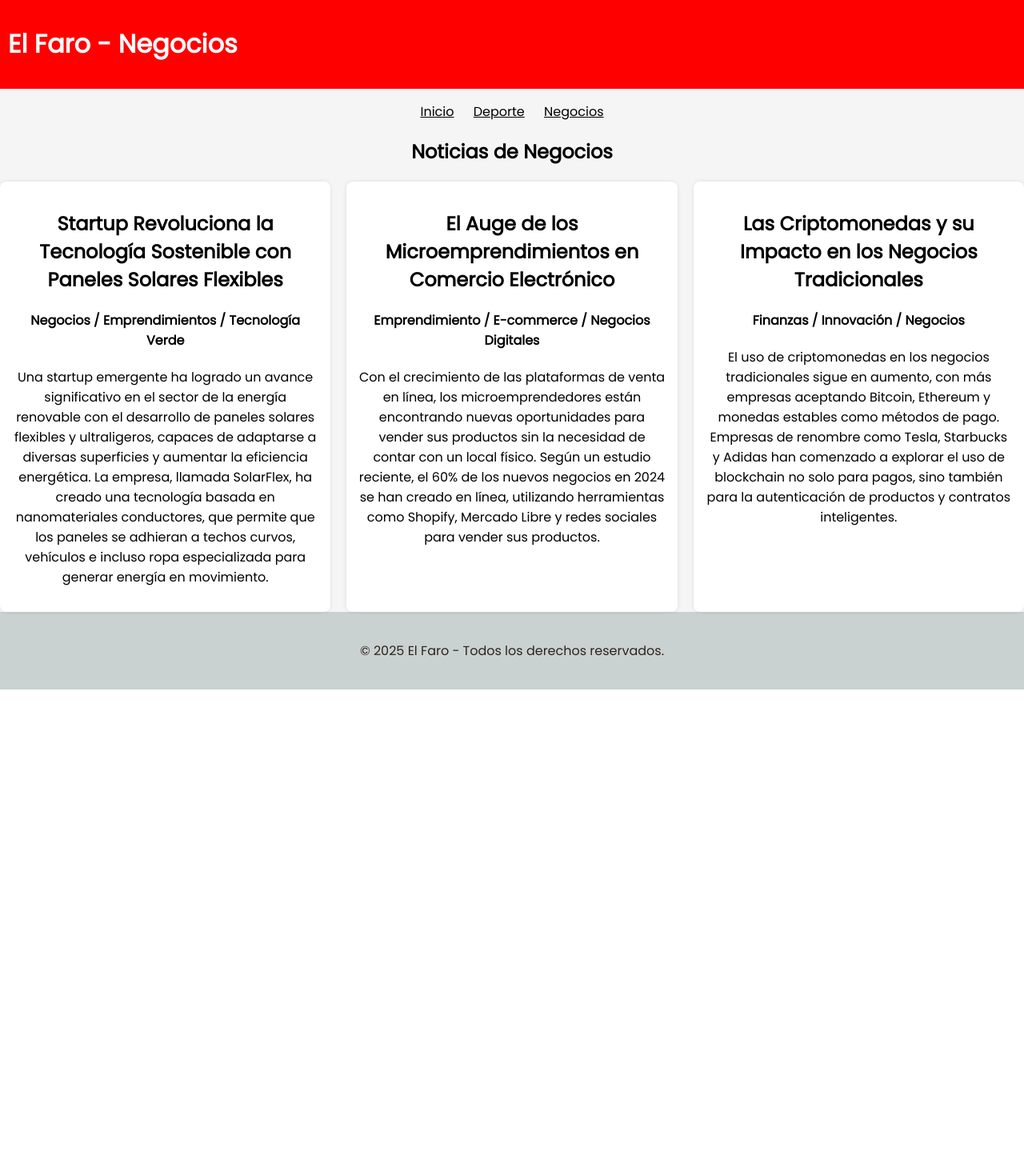
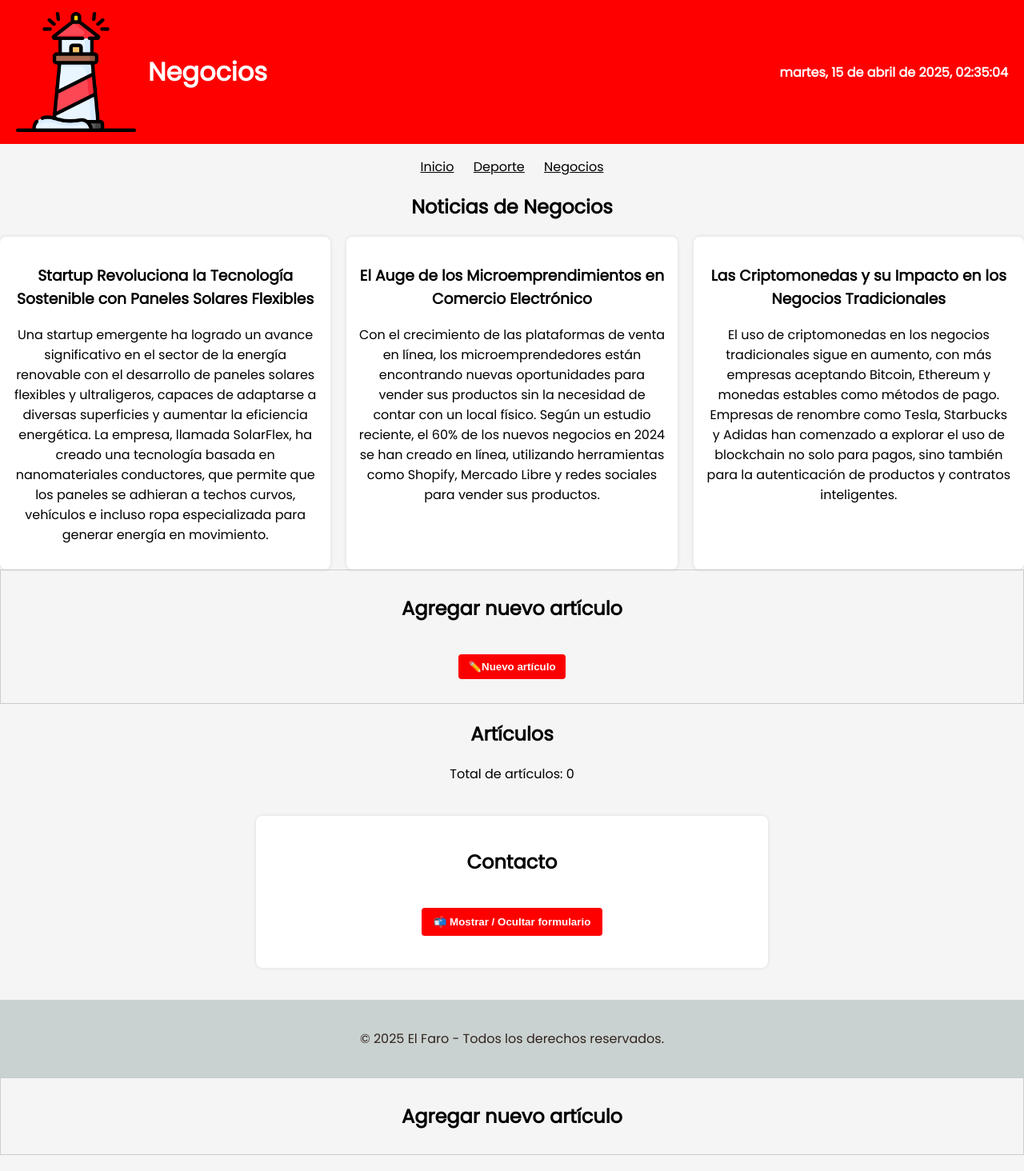
Before and after one commit to Ferxoo0805/ElFaro, a PHP site: page /negocios.html in a window 1280 px wide. Shown: the whole page at 80% size. Before the commit the page ends 862 px from the top, so only its background shows below. Run offline with PHP 8.4, Linux system fonts and the light colour scheme.

Commit message:
Add files via upload

```diff
--- a/negocios.html
+++ b/negocios.html
@@ -9,7 +9,11 @@
 </head>
 <body>
     <header>
-        <h1>El Faro - Negocios</h1>
+        <div class="izquierda">
+            <img src="logo.png" alt="Logo de El Faro" width="150">
+            <h1>Negocios</h1>
+        </div>
+        <div id="fecha-hora" class="reloj"></div>
     </header>
     <nav>
         <ul>
@@ -22,30 +26,114 @@
         <h2>Noticias de Negocios</h2>
         <div class="grilla">
             <article>
-                <h1>Startup Revoluciona la Tecnología Sostenible con Paneles Solares Flexibles</h1>
-                <h4>Negocios / Emprendimientos / Tecnología Verde</h4>
-                <p>Una startup emergente ha logrado un avance significativo en el sector de la energía renovable con el desarrollo de paneles solares flexibles y ultraligeros, capaces de adaptarse a diversas superficies y aumentar la eficiencia energética.
-
-                    La empresa, llamada SolarFlex, ha creado una tecnología basada en nanomateriales conductores, que permite que los paneles se adhieran a techos curvos, vehículos e incluso ropa especializada para generar energía en movimiento.</p>
+                <h3>Startup Revoluciona la Tecnología Sostenible con Paneles Solares Flexibles</h3>
+                <p>Una startup emergente ha logrado un avance significativo en el sector de la energía renovable con el desarrollo de paneles solares flexibles y ultraligeros, capaces de adaptarse a diversas superficies y aumentar la eficiencia energética. La empresa, llamada SolarFlex, ha creado una tecnología basada en nanomateriales conductores, que permite que los paneles se adhieran a techos curvos, vehículos e incluso ropa especializada para generar energía en movimiento.</p>
                 </article>
                 <article>
-                <h1>El Auge de los Microemprendimientos en Comercio Electrónico</h1>
-                <h4>Emprendimiento / E-commerce / Negocios Digitales</h4>
+                <h3>El Auge de los Microemprendimientos en Comercio Electrónico</h3>
                 <p>Con el crecimiento de las plataformas de venta en línea, los microemprendedores están encontrando nuevas oportunidades para vender sus productos sin la necesidad de contar con un local físico.
 
                     Según un estudio reciente, el 60% de los nuevos negocios en 2024 se han creado en línea, utilizando herramientas como Shopify, Mercado Libre y redes sociales para vender sus productos.</p>
                 </article>
                 <article>
-                <h1>Las Criptomonedas y su Impacto en los Negocios Tradicionales</h1>
-                <h4>Finanzas / Innovación / Negocios</h4>
+                <h3>Las Criptomonedas y su Impacto en los Negocios Tradicionales</h3>
                 <p>El uso de criptomonedas en los negocios tradicionales sigue en aumento, con más empresas aceptando Bitcoin, Ethereum y monedas estables como métodos de pago.
 
                     Empresas de renombre como Tesla, Starbucks y Adidas han comenzado a explorar el uso de blockchain no solo para pagos, sino también para la autenticación de productos y contratos inteligentes.</p>
                 </article>
             </div>
+            <section class="nuevo-articulo">
+                <h2>Agregar nuevo artículo</h2>
+                <button id="mostrar-formulario" class="boton-toggle">✏️Nuevo artículo</button>
+                <form id="formulario-articulo">
+                  <input type="text" id="titulo" placeholder="Título del artículo" required>
+                  <textarea id="contenido" placeholder="Contenido del artículo" required></textarea>
+                  <button type="submit">Agregar</button>
+                </form>
+              </section>
+              <section id="seccion-articulos">
+                <h2>Artículos</h2>
+                <p id="contador-articulos">Total de artículos: 0</p>
+                <div id="lista-articulos"></div>
+              </section>
+              <section class="contacto">
+                <h2>Contacto</h2>
+                <button id="mostrar-contacto" class="boton-toggle">📬 Mostrar / Ocultar formulario</button>
+                <form id="formulario-contacto">
+                  <input type="text" id="nombre" placeholder="Tu nombre" required>
+                  <textarea id="mensaje" placeholder="Escribe tu mensaje" required></textarea>
+                  <button type="submit">Enviar</button>
+                </form>
+              </section>
     </main>
     <footer>
         <p>&copy; 2025 El Faro - Todos los derechos reservados.</p>
     </footer>
+    <script>
+        function actualizarHora() {
+          const ahora = new Date();
+          const opciones = {
+            weekday: 'long', year: 'numeric', month: 'long',
+            day: 'numeric', hour: '2-digit', minute: '2-digit',
+            second: '2-digit'
+          };
+          const formato = ahora.toLocaleDateString('es-ES', opciones);
+          document.getElementById('fecha-hora').textContent = formato;
+        }
+        setInterval(actualizarHora, 1000);
+        actualizarHora();
+      </script>
+      <script>
+        let contador = 0;
+
+        document.getElementById("formulario-articulo").addEventListener("submit", function (e) {
+          e.preventDefault();
+          const titulo = document.getElementById("titulo").value;
+          const contenido = document.getElementById("contenido").value;
+
+          const articulo = document.createElement("article");
+          articulo.innerHTML = "<h3>" + titulo + "</h3><p>" + contenido + "</p>";
+          document.getElementById("lista-articulos").appendChild(articulo);
+
+          contador++;
+          actualizarContador();
+
+          this.reset();
+        });
+
+        function actualizarContador() {
+          const contadorElemento = document.getElementById("contador-articulos");
+          if (contadorElemento) {
+            contadorElemento.textContent = "Total de artículos: " + contador;
+          }
+        }
+      </script>
+      <section class="nuevo-articulo">
+        <h2>Agregar nuevo artículo</h2>
+        <form id="formulario-articulo">
+            <input type="text" id="titulo" placeholder="Título del artículo" required>
+            <textarea id="contenido" placeholder="Contenido del artículo" required></textarea>
+            <button type="submit">Agregar Artículo</button>
+        </form>
+    </section>
+    <script>
+        document.getElementById("mostrar-formulario").addEventListener("click", function () {
+          const form = document.getElementById("formulario-articulo");
+          form.style.display = (form.style.display === "none" || form.style.display === "") ? "block" : "none";
+        });
+      </script>
+      <script>
+        document.getElementById("mostrar-contacto").addEventListener("click", function () {
+          const formContacto = document.getElementById("formulario-contacto");
+          formContacto.style.display = (formContacto.style.display === "none" || formContacto.style.display === "") ? "block" : "none";
+        });
+
+        document.getElementById("formulario-contacto").addEventListener("submit", function(e) {
+          e.preventDefault();
+          alert("¡Gracias por contactarnos, " + document.getElementById("nombre").value + "!");
+          this.reset();
+          this.style.display = "none"; // opcional: ocultar el formulario después del envío
+        });
+      </script>
 </body>
 </html>
--- a/styles.css
+++ b/styles.css
@@ -28,10 +28,10 @@ article:hover {
 header {
     background-color: #ff0000;
     color: #ffffff;
-    padding: 10px;
+    padding: 15px 20px;
     display: flex;
     align-items: center;
-
+    justify-content: space-between;
 
 }
 footer {
@@ -75,3 +75,136 @@ table, th, td {
 th, td {
     padding: 10px;
 }
+
+.izquierda {
+    display: flex;
+    align-items: center;
+    gap: 15px;
+  }
+
+  .reloj {
+    font-size: 1rem;
+    font-weight: bold;
+    color: #ffffff;
+    white-space: nowrap;
+    text-align: right;
+  }
+  .nuevo-articulo {
+    margin-bottom: 20px;
+    padding: 10px;
+    border: 1px solid #ccc;
+  }
+
+  .nuevo-articulo input,
+  .nuevo-articulo textarea {
+    display: block;
+    width: 100%;
+    margin-bottom: 10px;
+    padding: 8px;
+    font-family: inherit;
+  }
+
+  .nuevo-articulo button {
+    padding: 8px 12px;
+    background-color: #fb0000;
+    color: white;
+    border: none;
+    cursor: pointer;
+    font-weight: bold;
+    border-radius: 4px;
+  }
+
+  .nuevo-articulo button:hover {
+    background-color: #000000;
+  }
+  .contacto {
+    margin: 40px auto;
+    padding: 20px;
+    max-width: 600px;
+    background-color: #ffffff;
+    border-radius: 8px;
+    box-shadow: 0 0 5px rgba(0, 0, 0, 0.1);
+  }
+
+  .contacto h2 {
+    margin-bottom: 20px;
+  }
+
+  .contacto input,
+  .contacto textarea {
+    width: 100%;
+    padding: 10px;
+    margin-bottom: 12px;
+    border: 1px solid #ccc;
+    border-radius: 4px;
+    font-family: inherit;
+  }
+
+  .contacto button {
+    background-color: #ff0000;
+    color: white;
+    border: none;
+    padding: 10px 15px;
+    font-weight: bold;
+    border-radius: 4px;
+    cursor: pointer;
+  }
+
+  .contacto button:hover {
+    background-color: #000000;
+  }
+  #formulario-articulo {
+    display: none;
+}
+.boton-toggle {
+    margin: 20px auto;
+    padding: 10px 15px;
+    background-color: #28a745;
+    color: white;
+    border: none;
+    border-radius: 5px;
+    font-weight: bold;
+    cursor: pointer;
+}
+.boton-toggle:hover {
+    background-color: #218838;
+}
+#formulario-contacto {
+    display: none;
+}
+
+.formulario-contacto {
+    margin-top: 30px;
+    padding: 15px;
+    border: 1px solid #ccc;
+    background-color: white;
+    border-radius: 8px;
+    max-width: 600px;
+    margin-left: auto;
+    margin-right: auto;
+}
+
+.formulario-contacto input,
+.formulario-contacto textarea {
+    display: block;
+    width: 100%;
+    margin-bottom: 10px;
+    padding: 10px;
+    font-family: inherit;
+    border: 1px solid #aaa;
+    border-radius: 4px;
+}
+
+.formulario-contacto button {
+    padding: 10px 15px;
+    background-color: #fc0000;
+    color: white;
+    border: none;
+    border-radius: 4px;
+    font-weight: bold;
+    cursor: pointer;
+}
+
+.formulario-contacto button:hover {
+    background-color: #007bff;
+}
```
Also changed, not shown: deporte.html (+103 -7 lines), index.html (+97 -2 lines).
